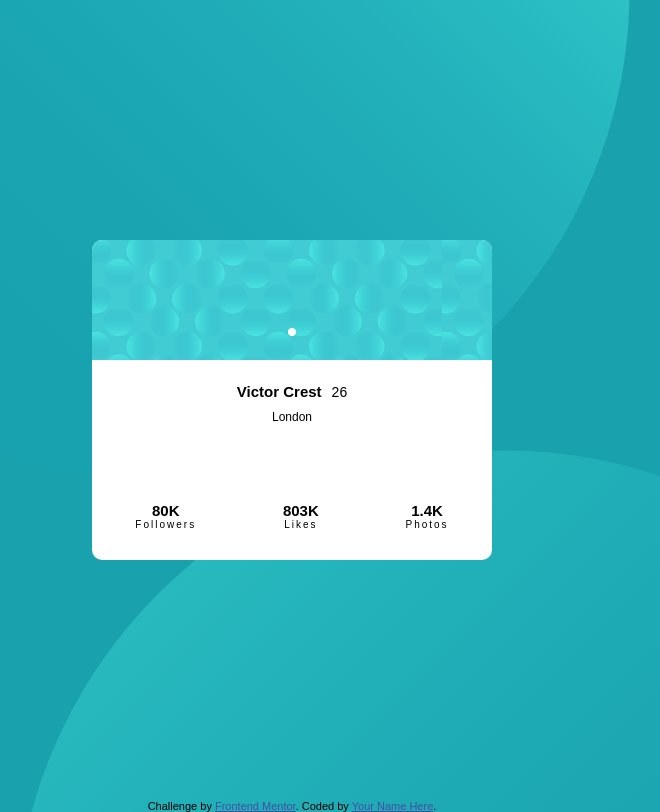
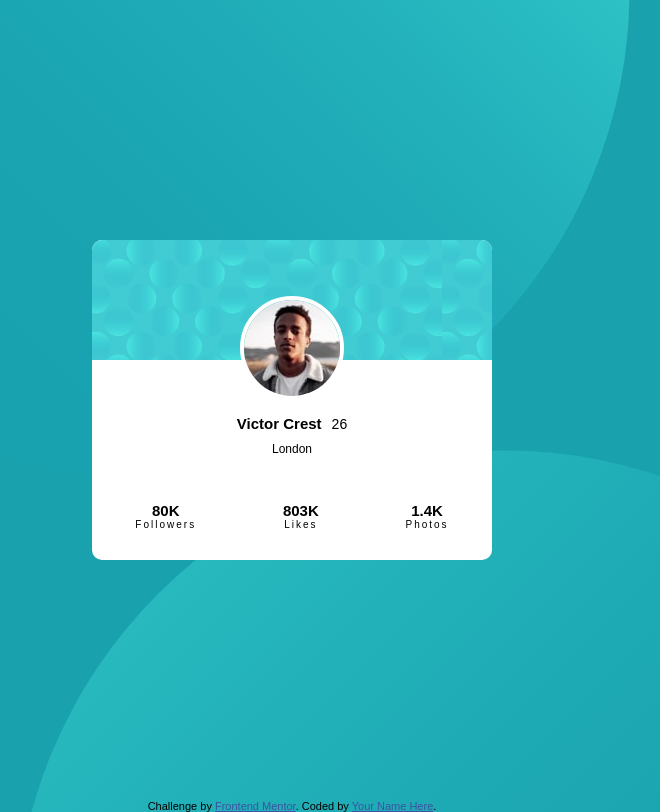
Before and after one commit to arejaycola/front-end-masters-1, a website: page index.html in a window 1280 px wide. Shown: the whole page, without its empty margins (348-1008 px from the left). Drawn offline with Linux system fonts and the light colour scheme; the site is published under a folder, as on GitHub Pages, so addresses that start at the root find nothing; a web font is replaced by a local one.

Commit message:
Updated images

```diff
--- a/index.html
+++ b/index.html
@@ -25,7 +25,7 @@
 		<div class="container">
 			<div class="card">
 				<div class="banner"></div>
-				<img src="/images/image-victor.jpg" alt="" class="user-image" />
+				<img src="./images/image-victor.jpg" alt="" class="user-image" />
 				<div class="profile">
 					<div class="stats"><span class="name">Victor Crest</span><span class="age">26</span></div>
 					<div class="city">London</div>
```
